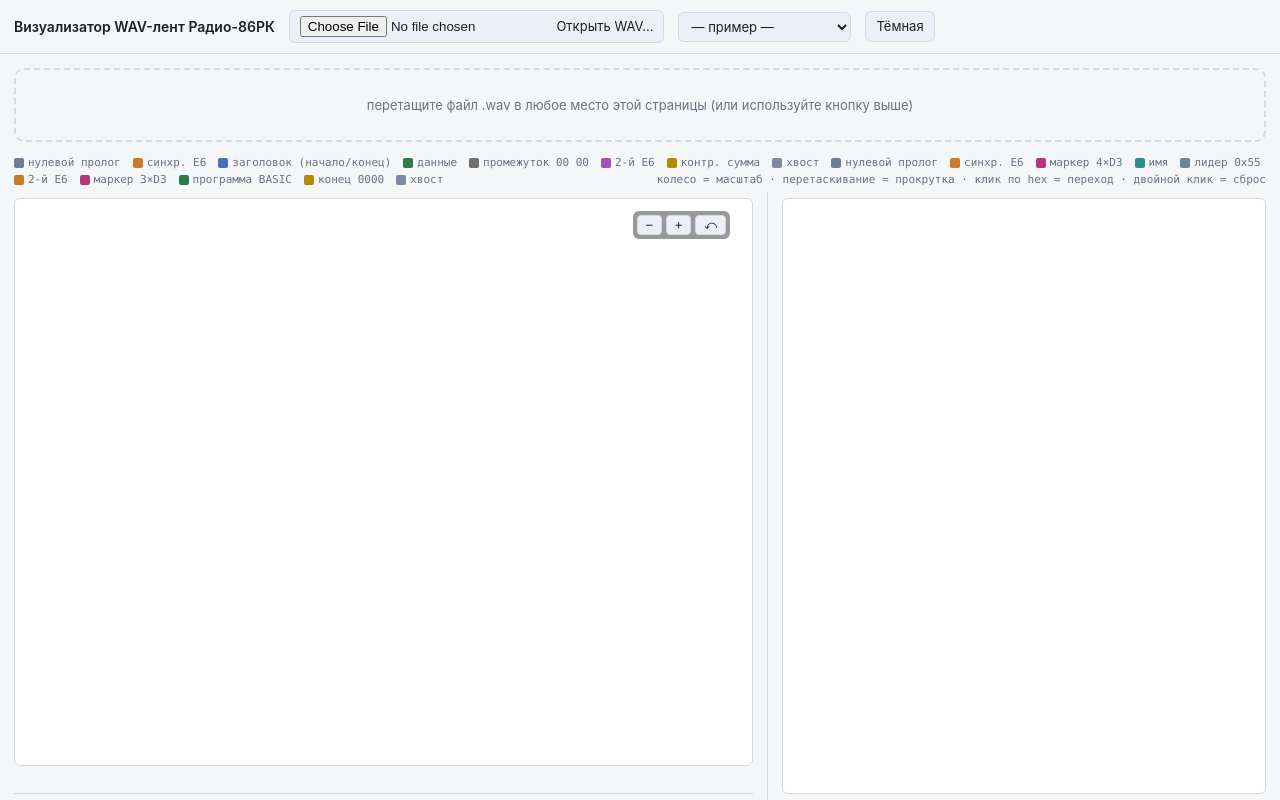
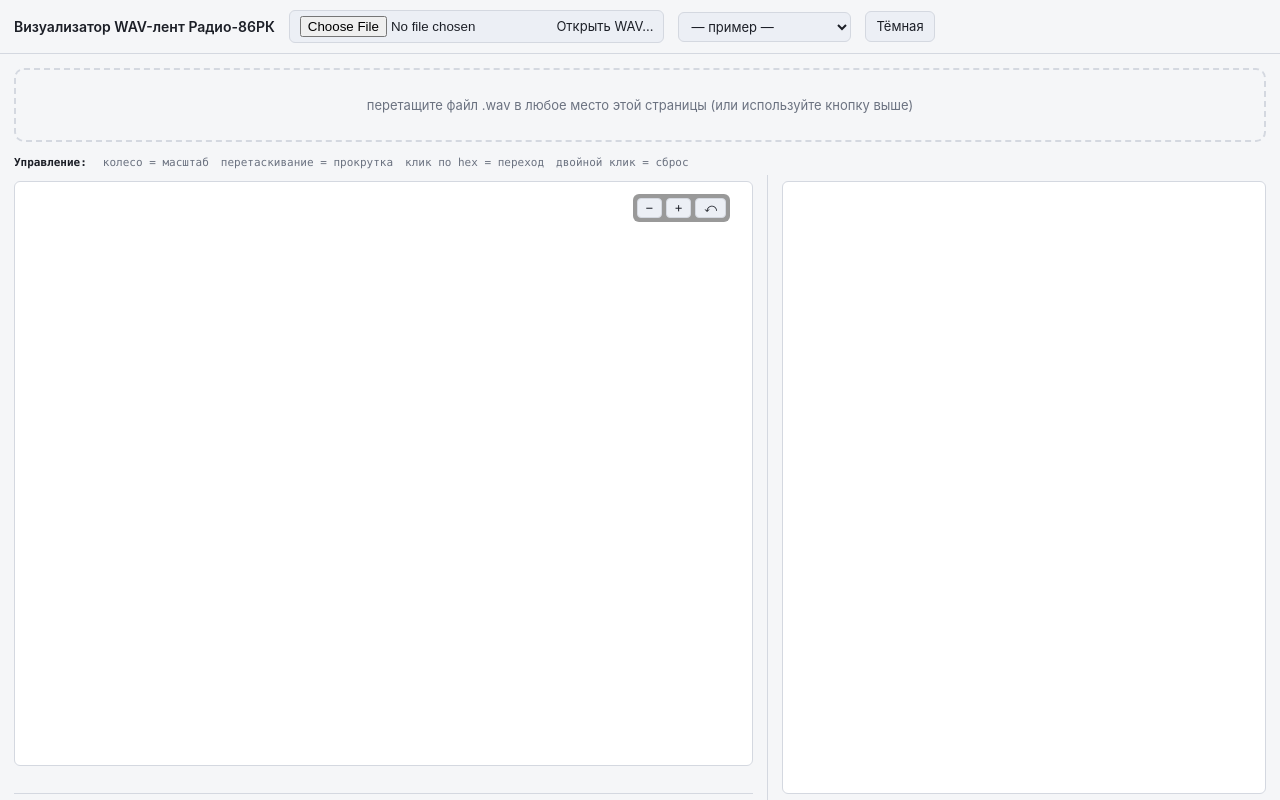
Before and after one commit to begoon/rk86-tape, a website: page docs/index.html in a window 1280 px wide. Drawn offline with Linux system fonts and the light colour scheme.

Commit message:
Restructure legend: persistent UI hints + format-specific markers
Splits the legend into three groups: a UI/mouse hints row that is
always visible, plus a Бинарный and a BASIC marker row. The two
format groups start hidden and only the one matching the parsed
file's format is revealed after a successful load.

Adds an explicit `#legend .group[hidden] { display: none; }` rule
so the `hidden` attribute wins over the group's `display: flex`.

```diff
--- a/docs/index.html
+++ b/docs/index.html
@@ -195,10 +195,13 @@
 
   #legend {
     margin: 0 14px 6px;
-    display: flex; flex-wrap: wrap; gap: 4px 12px;
+    display: flex; flex-direction: column; gap: 4px;
     font: 11px ui-monospace, Menlo, monospace;
     color: var(--muted);
   }
+  #legend .group { display: flex; flex-wrap: wrap; gap: 4px 12px; align-items: center; }
+  #legend .group[hidden] { display: none; }
+  #legend .group-title { color: var(--fg); font-weight: 600; margin-right: 4px; }
   #legend .sw { display:inline-block; width:10px; height:10px; border-radius:2px; margin-right:4px; vertical-align:middle; }
 
   #hex {
@@ -249,26 +252,38 @@
 
 <div id="regionBar" hidden></div>
 
-<div id="legend" hidden>
-  <span data-fmt="binary"><i class="sw" style="background:var(--r-prolog)"></i>нулевой пролог</span>
-  <span data-fmt="binary"><i class="sw" style="background:var(--r-sync)"></i>синхр. E6</span>
-  <span data-fmt="binary"><i class="sw" style="background:var(--r-header)"></i>заголовок (начало/конец)</span>
-  <span data-fmt="binary"><i class="sw" style="background:var(--r-data)"></i>данные</span>
-  <span data-fmt="binary"><i class="sw" style="background:var(--r-gap)"></i>промежуток 00 00</span>
-  <span data-fmt="binary"><i class="sw" style="background:var(--r-trailer)"></i>2-й E6</span>
-  <span data-fmt="binary"><i class="sw" style="background:var(--r-cksum)"></i>контр. сумма</span>
-  <span data-fmt="binary"><i class="sw" style="background:var(--r-tail)"></i>хвост</span>
-  <span data-fmt="basic"><i class="sw" style="background:var(--r-prolog)"></i>нулевой пролог</span>
-  <span data-fmt="basic"><i class="sw" style="background:var(--r-sync)"></i>синхр. E6</span>
-  <span data-fmt="basic"><i class="sw" style="background:var(--r-bmark)"></i>маркер 4×D3</span>
-  <span data-fmt="basic"><i class="sw" style="background:var(--r-bname)"></i>имя</span>
-  <span data-fmt="basic"><i class="sw" style="background:var(--r-bleader)"></i>лидер 0x55</span>
-  <span data-fmt="basic"><i class="sw" style="background:var(--r-bsync2)"></i>2-й E6</span>
-  <span data-fmt="basic"><i class="sw" style="background:var(--r-bmark2)"></i>маркер 3×D3</span>
-  <span data-fmt="basic"><i class="sw" style="background:var(--r-bprog)"></i>программа BASIC</span>
-  <span data-fmt="basic"><i class="sw" style="background:var(--r-bend)"></i>конец 0000</span>
-  <span data-fmt="basic"><i class="sw" style="background:var(--r-tail)"></i>хвост</span>
-  <span style="margin-left:auto">колесо = масштаб · перетаскивание = прокрутка · клик по hex = переход · двойной клик = сброс</span>
+<div id="legend">
+  <div class="group">
+    <span class="group-title">Управление:</span>
+    <span>колесо = масштаб</span>
+    <span>перетаскивание = прокрутка</span>
+    <span>клик по hex = переход</span>
+    <span>двойной клик = сброс</span>
+  </div>
+  <div class="group" data-fmt="binary" hidden>
+    <span class="group-title">Бинарный:</span>
+    <span><i class="sw" style="background:var(--r-prolog)"></i>нулевой пролог</span>
+    <span><i class="sw" style="background:var(--r-sync)"></i>синхр. E6</span>
+    <span><i class="sw" style="background:var(--r-header)"></i>заголовок (начало/конец)</span>
+    <span><i class="sw" style="background:var(--r-data)"></i>данные</span>
+    <span><i class="sw" style="background:var(--r-gap)"></i>промежуток 00 00</span>
+    <span><i class="sw" style="background:var(--r-trailer)"></i>2-й E6</span>
+    <span><i class="sw" style="background:var(--r-cksum)"></i>контр. сумма</span>
+    <span><i class="sw" style="background:var(--r-tail)"></i>хвост</span>
+  </div>
+  <div class="group" data-fmt="basic" hidden>
+    <span class="group-title">BASIC:</span>
+    <span><i class="sw" style="background:var(--r-prolog)"></i>нулевой пролог</span>
+    <span><i class="sw" style="background:var(--r-sync)"></i>синхр. E6</span>
+    <span><i class="sw" style="background:var(--r-bmark)"></i>маркер 4×D3</span>
+    <span><i class="sw" style="background:var(--r-bname)"></i>имя</span>
+    <span><i class="sw" style="background:var(--r-bleader)"></i>лидер 0x55</span>
+    <span><i class="sw" style="background:var(--r-bsync2)"></i>2-й E6</span>
+    <span><i class="sw" style="background:var(--r-bmark2)"></i>маркер 3×D3</span>
+    <span><i class="sw" style="background:var(--r-bprog)"></i>программа BASIC</span>
+    <span><i class="sw" style="background:var(--r-bend)"></i>конец 0000</span>
+    <span><i class="sw" style="background:var(--r-tail)"></i>хвост</span>
+  </div>
 </div>
 
 <div id="stage" hidden>
@@ -643,10 +658,9 @@ function loadFile(buf, name) {
 
   document.getElementById("drop").hidden = true;
   document.getElementById("regionBar").hidden = false;
-  document.getElementById("legend").hidden = false;
   document.getElementById("stage").hidden = false;
   document.querySelectorAll("#legend [data-fmt]").forEach(el => {
-    el.style.display = (el.dataset.fmt === result.format) ? "" : "none";
+    el.hidden = el.dataset.fmt !== result.format;
   });
 
   renderRegionBar();
```
